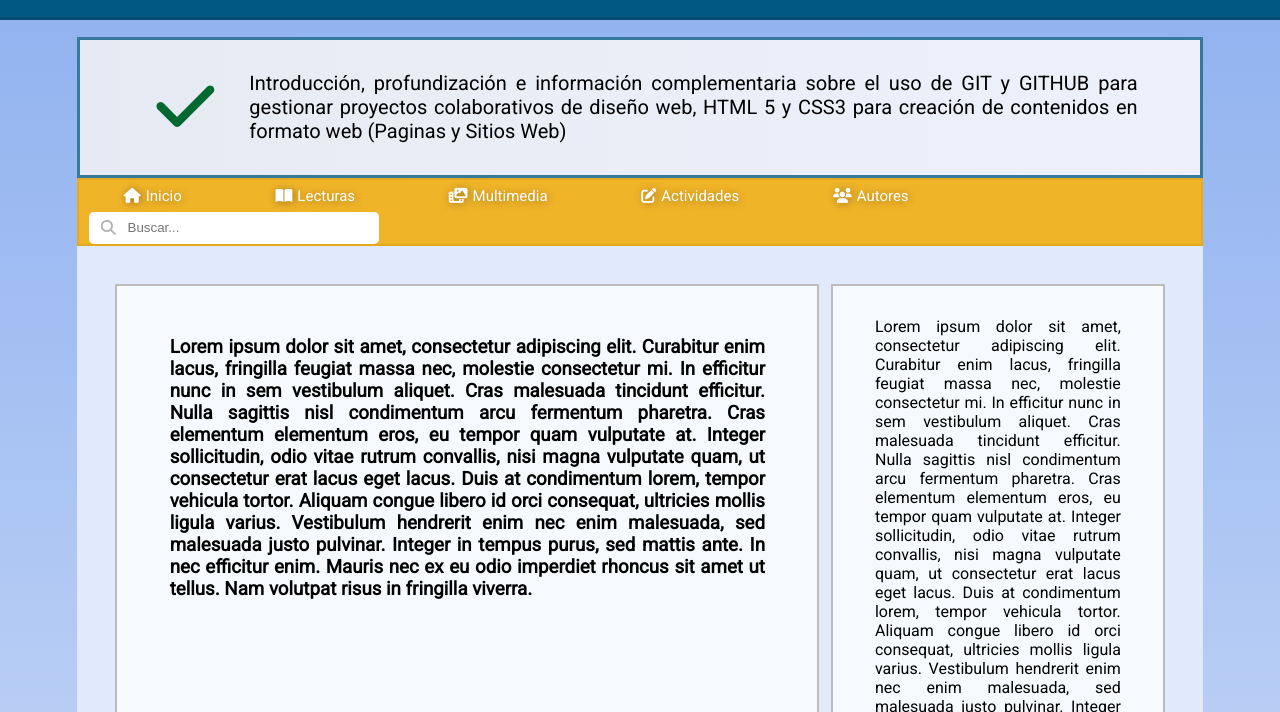
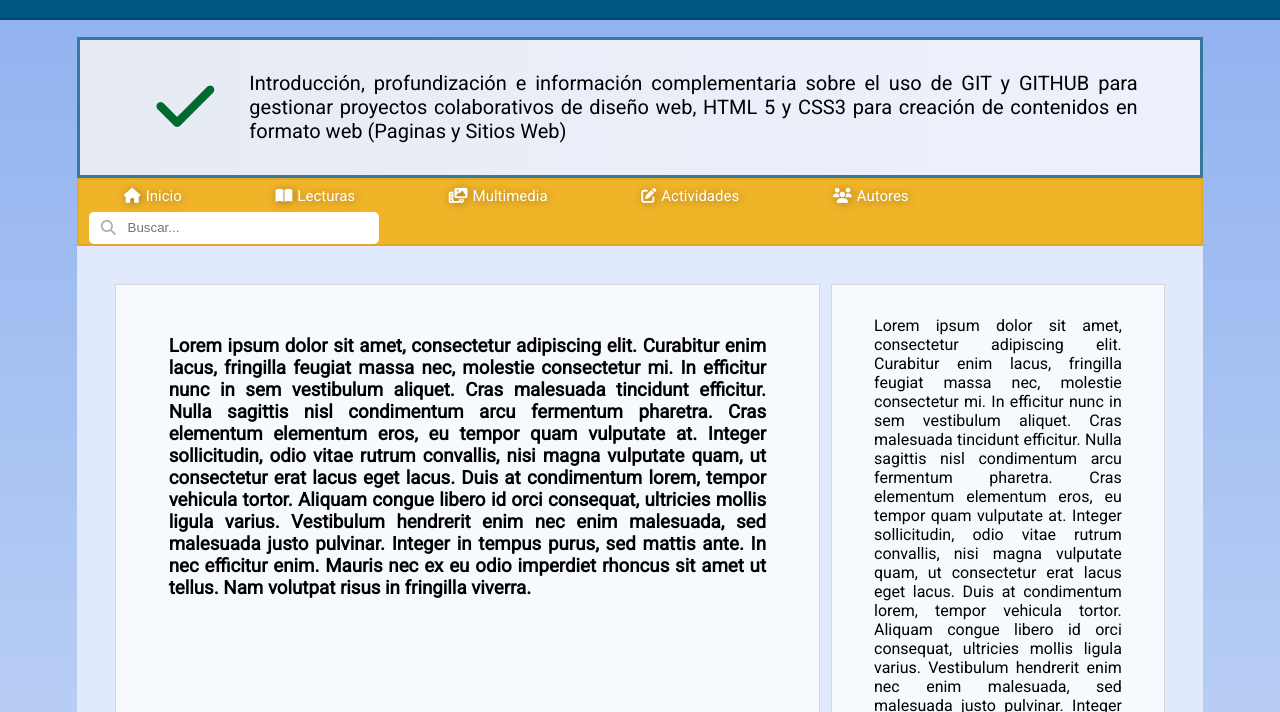
Before and after one commit to PALEROMO/FASE3, a plain HTML site: page index.html in a window 1280 px wide. Shown: the part 88-800 px from the top of the page. Drawn offline with Linux system fonts and the light colour scheme.

Commit message:
Actualización

```diff
--- a/CSS/estilos.css
+++ b/CSS/estilos.css
@@ -246,7 +246,7 @@ fieldset input:focus + button .fa-search{
     min-height: 400px;
     background-color: rgba(255, 255, 255, 0.726);
     display: inline-flex;
-    border: 2px solid #acaba7c4;
+    border: 1px solid #acaba773;
     box-sizing: border-box;
     text-align: justify;
 }
@@ -263,7 +263,7 @@ aside{
     background-color: rgba(255, 255, 255, 0.726);
     display: inline-flex;
     right: 0px;
-    border: 2px solid #acaba7c4;
+    border: 1px solid #acaba773;
     box-sizing: border-box;
 }
 /* Fin del Aside */
```
